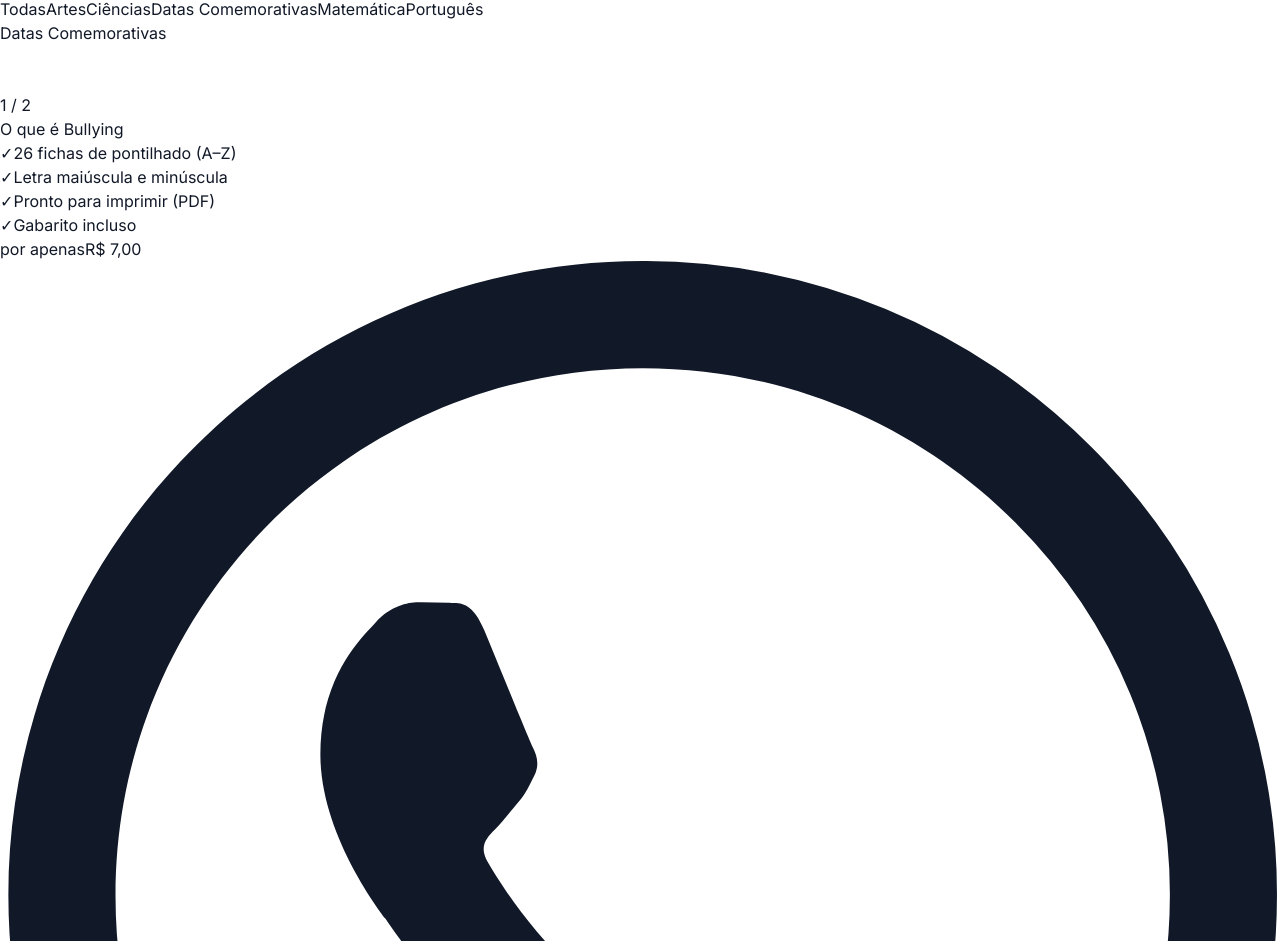
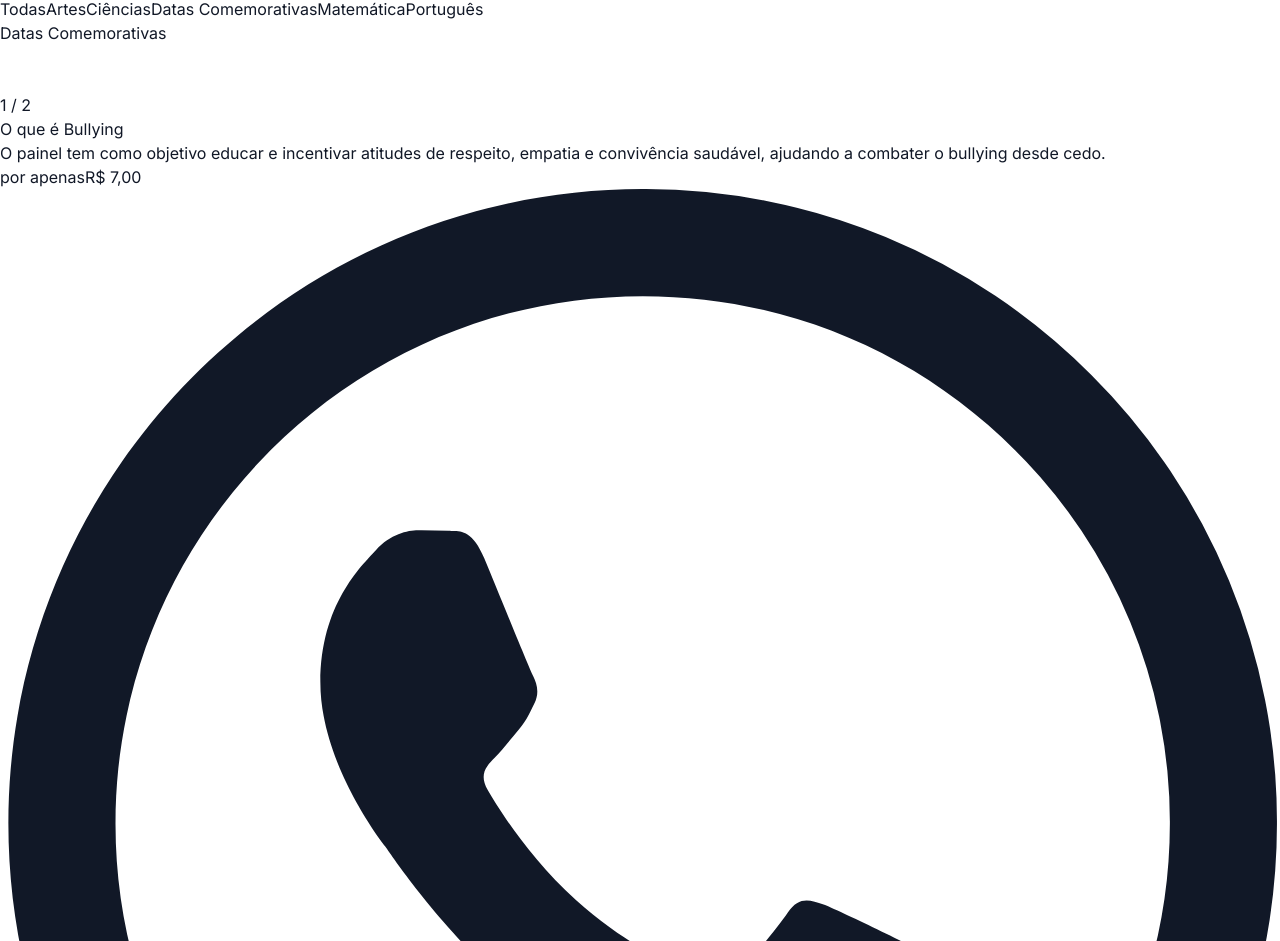
Before and after one commit to motogtrabalhoaquecimentobr1-coder/projeto-jessica, a Next.js app: page / in a window 1280 px wide. Shown: the part 1571-2512 px from the top of the page. Built offline with nearby package versions, Linux system fonts and the light colour scheme.

Commit message:
Update activities.js

```diff
--- a/src/data/activities.js
+++ b/src/data/activities.js
@@ -10,10 +10,7 @@ export const activities = [
     ],
     description: "O painel tem como objetivo educar e incentivar atitudes de respeito, empatia e convivência saudável, ajudando a combater o bullying desde cedo.",
     details: [
-    "26 fichas de pontilhado (A–Z)",
-    "Letra maiúscula e minúscula",
-    "Pronto para imprimir (PDF)",
-    "Gabarito incluso",
+
     ],
   },
   {
```
